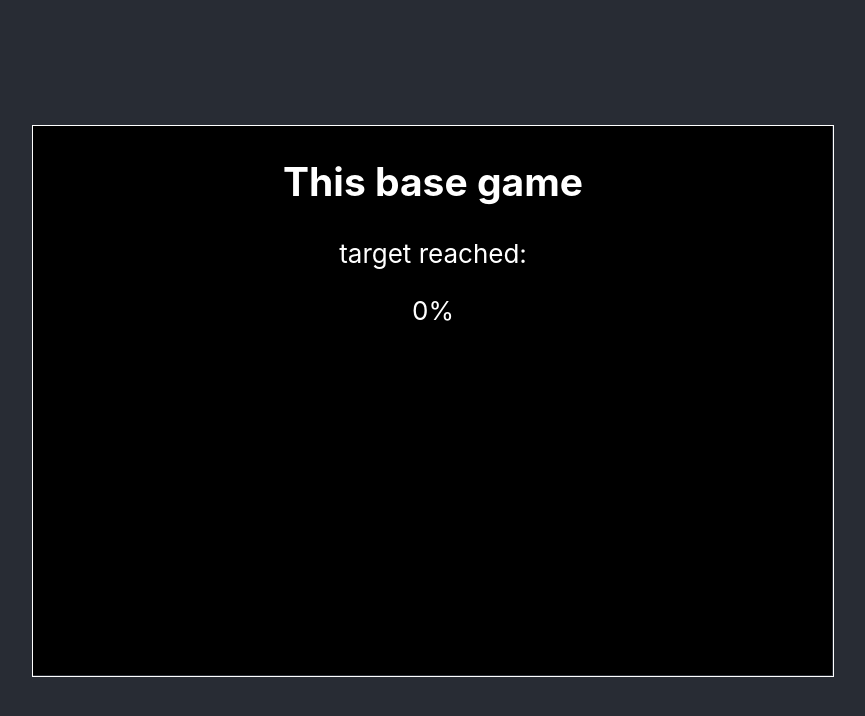
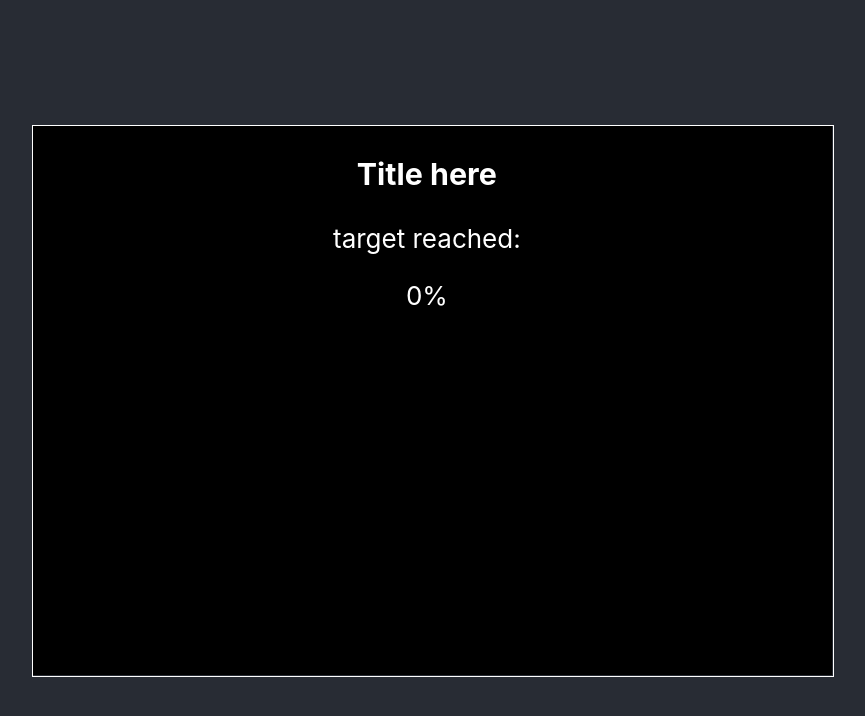
Before and after one commit to git-meaux/button-basher, a React (Create React App) app: page / in a window 1280 px wide. Shown: the top 716 px of the page, without its empty margins (208-1073 px from the left). Built offline with nearby package versions, Linux system fonts and the light colour scheme.

Commit message:
feat:basic interactive css

```diff
--- a/src/minigames/BaseGame.js
+++ b/src/minigames/BaseGame.js
@@ -13,11 +13,9 @@ export default function BaseGame() {
 
   const goal = Math.round((count / target) * 100);
 
-  // console.log(count);
-
   const keyPressHandler = (event) => {
     // console.log(`Key pressed: ${event.key}`);
-    // console.log(count, target);
+
     if (count < target) {
       dispatch(countIncrement());
     }
@@ -27,17 +25,24 @@ export default function BaseGame() {
     // do something?
   }, []);
 
-  console.log("count", count);
-
   return (
     <div
       className="basegame-container"
       tabIndex={"0"}
       onKeyDown={keyPressHandler}
     >
-      <h2>This base game</h2>
-      <p>target reached:</p>
-      <p>{goal}%</p>
+      <div className="game-titlebar">
+        <h3>Title here</h3>
+        <p>target reached:</p>
+        <p>{goal}%</p>
+      </div>
+
+      <div
+        className="thing"
+        style={{
+          height: `${goal}%`,
+        }}
+      ></div>
     </div>
   );
 }
--- a/src/minigames/styles.css
+++ b/src/minigames/styles.css
@@ -1,13 +1,26 @@
 .basegame-container{
+    position: relative;
     width: 100%;
     height: 100%;
     border: 1px solid white;
+
 }
 
 .basegame-container:focus{
     outline: none;
 }
-.GameScreen{
-    width: 100%;
-    height: 100%;
+.game-titlebar{
+    position: absolute;
+    left: 300px;
+    z-index: 2;
 }
+
+.thing{
+    position: absolute;
+    left: 400px;
+    top:0;
+    width: 5px;
+    height: 5px;
+    background-color: red;
+    z-index: 0;
+}
--- a/src/screens/Game.jsx
+++ b/src/screens/Game.jsx
@@ -2,6 +2,8 @@ import { useSelector } from "react-redux";
 import { useEffect } from "react";
 
 import BaseGame from "../minigames/BaseGame";
+
+import "./styles.css"
 
 // goal: other games imported
 // perhapse oter "games" could be scenes
--- /dev/null
+++ b/src/screens/styles.css
@@ -0,0 +1,4 @@
+.GameScreen{
+    width: 100%;
+    height: 100%;
+}
```
